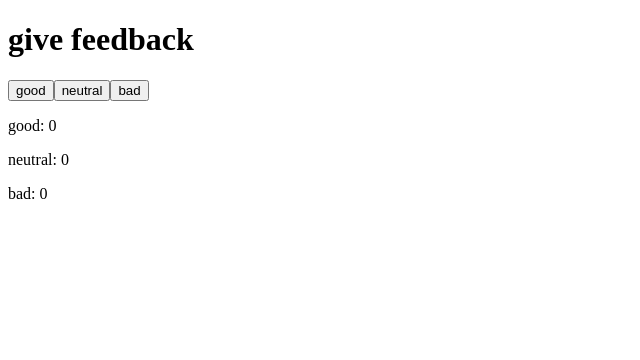
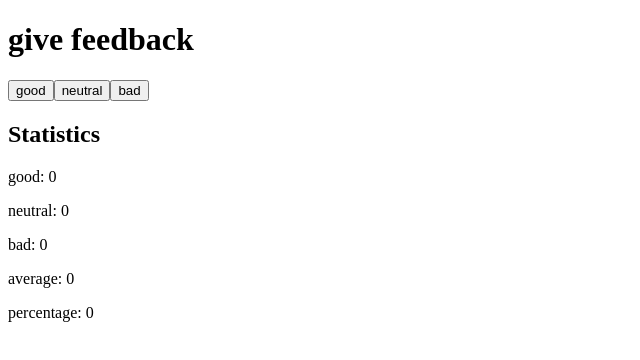
Before and after one commit to nkuikel/FSO, a React (Vite) app in the folder Part1/: page / in a window 1280 px wide. Shown: the top 360 px of the page, without its empty margins (0-640 px from the left). Built offline with nearby package versions, Linux system fonts and the light colour scheme.

Commit message:
exercise 1.7

```diff
--- a/Part1/src/App.jsx
+++ b/Part1/src/App.jsx
@@ -4,6 +4,10 @@ const App = () => {
   const [good, setGood] = useState(0)
   const [neutral, setNeutral] = useState(0)
   const [bad, setBad] = useState(0)
+
+  const all = good + neutral + bad
+  const average = all === 0 ? 0 : (good - bad) / all
+  const positive = all === 0 ? 0 : (good / all) * 100
 
   return(
     <div>
@@ -13,7 +17,9 @@ const App = () => {
 
       <button onClick={() => setNeutral(neutral+1)}>neutral</button>
 
-      <button onClick={() => setBad(bad+1)}>bad</button>
+      <button onClick={() => setBad(bad+1)}>bad</button><br></br>
+
+      <h2>Statistics</h2>
 
       <p>good: {good}</p>
 
@@ -21,6 +27,10 @@ const App = () => {
 
       <p>bad: {bad}</p>
 
+      <p>average: {average}</p>
+
+      <p>percentage: {positive}</p>
+
      </div>
   )
 
```
Also changed, not shown: Part1/Ex 1.6.txt (renamed from Part1/src/Ex 1.6.txt).
